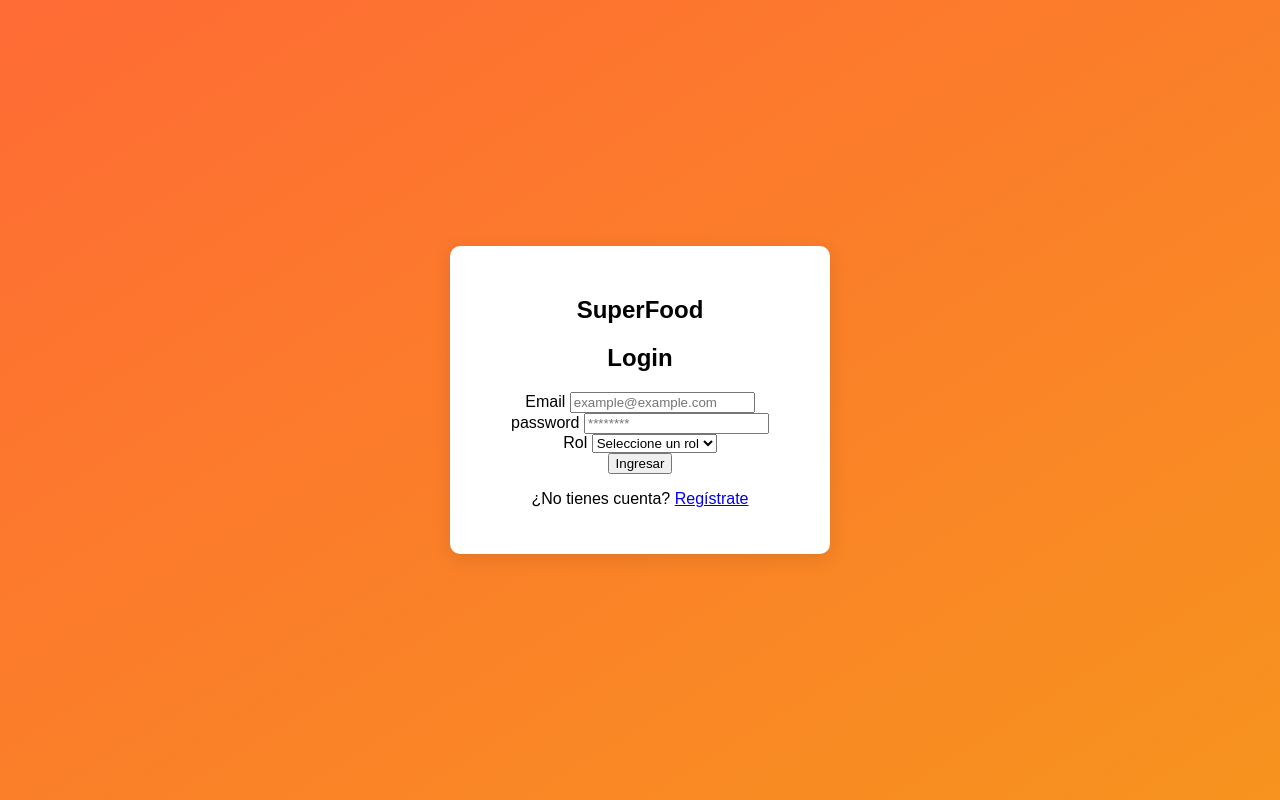
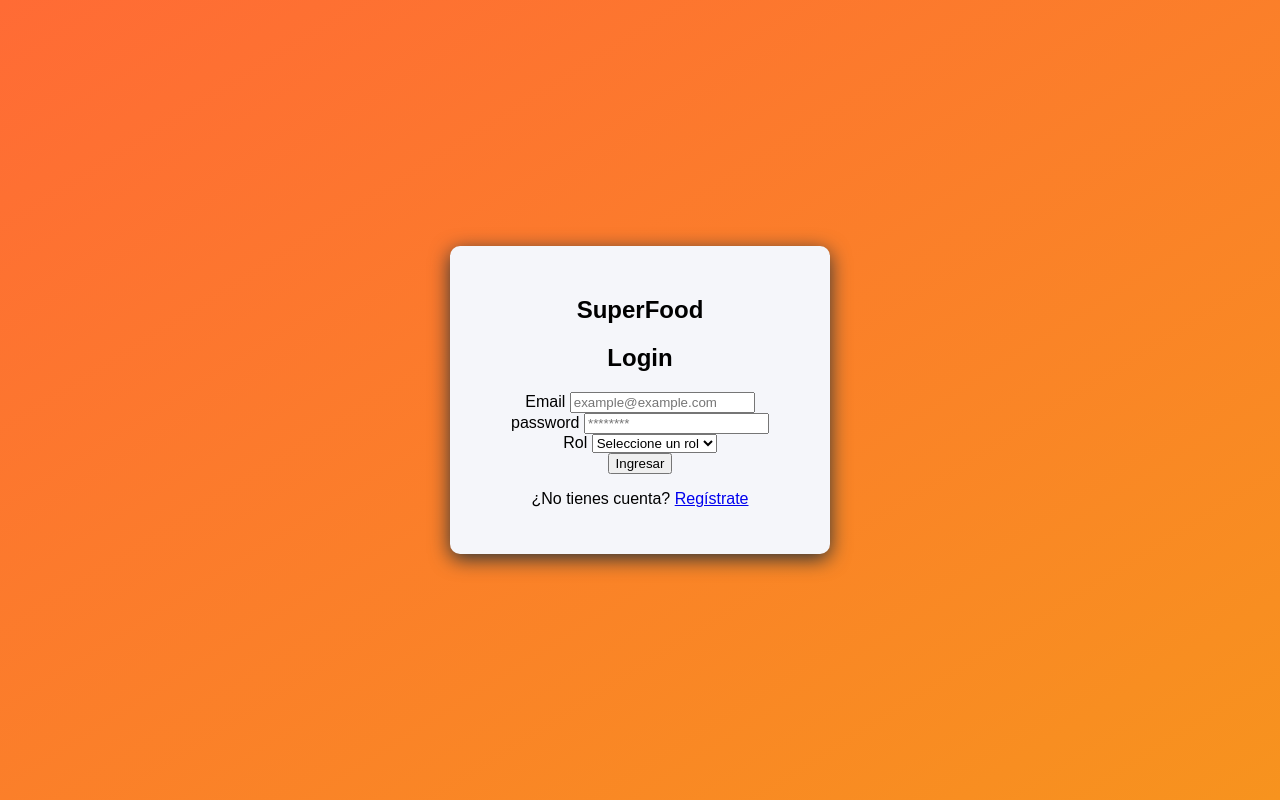
Before and after one commit to Tiagof03/foodStoreFront-Final, a website built with Vite: page src/pages/auth/login/login.html in a window 1280 px wide. Built offline with nearby package versions, Linux system fonts and the light colour scheme.

Commit message:
update styles

```diff
--- a/src/style.css
+++ b/src/style.css
@@ -26,10 +26,10 @@ body {
 
 /* Componente: La Tarjeta Blanca */
 .card {
-    background-color: white;
+    background-color: var(--light);
     padding: 30px 40px; /* Espaciado interno consistente */
     border-radius: 10px;
-    box-shadow: 0 5px 20px rgba(0, 0, 0, 0.1); /* Sombra estandarizada */
+    box-shadow: 0 5px 20px var(--dark); /* Sombra estandarizada */
     width: 100%;
     max-width: 380px; /* Ancho estandarizado */
     text-align: center;
```
